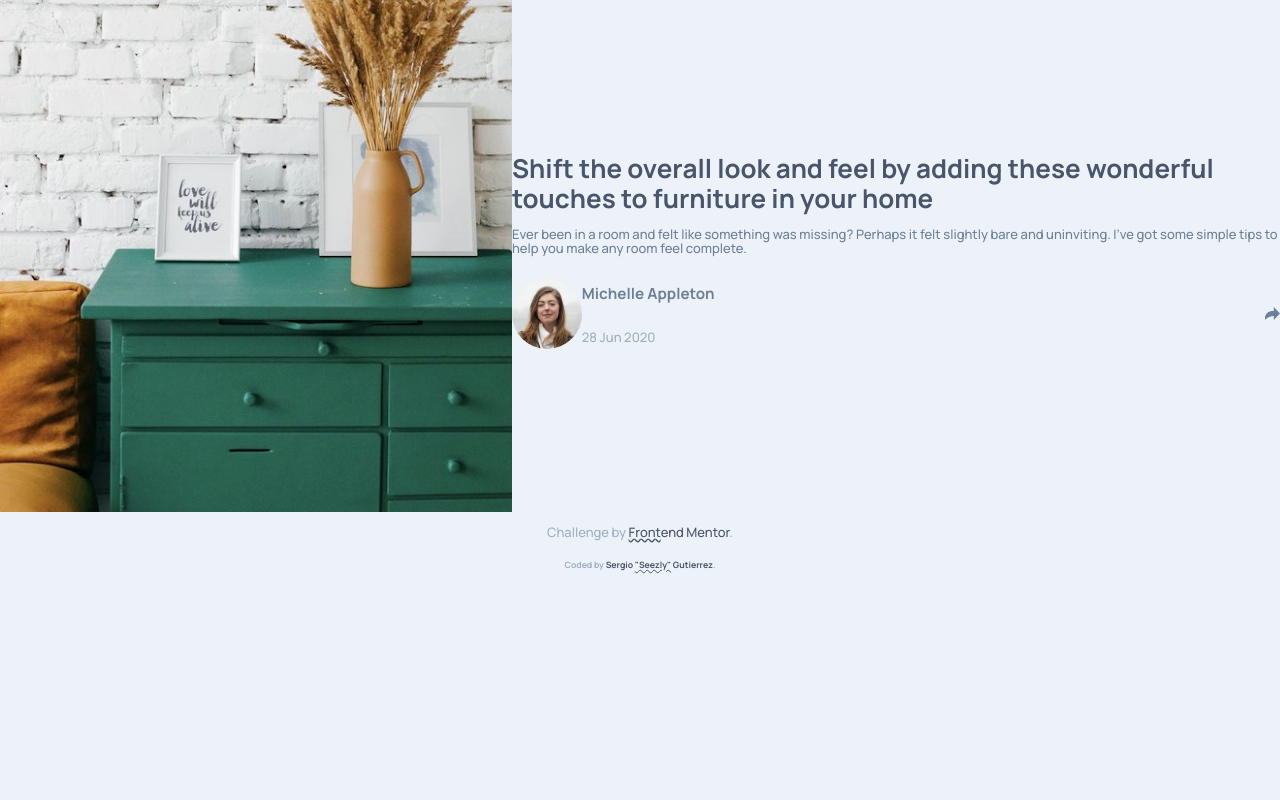
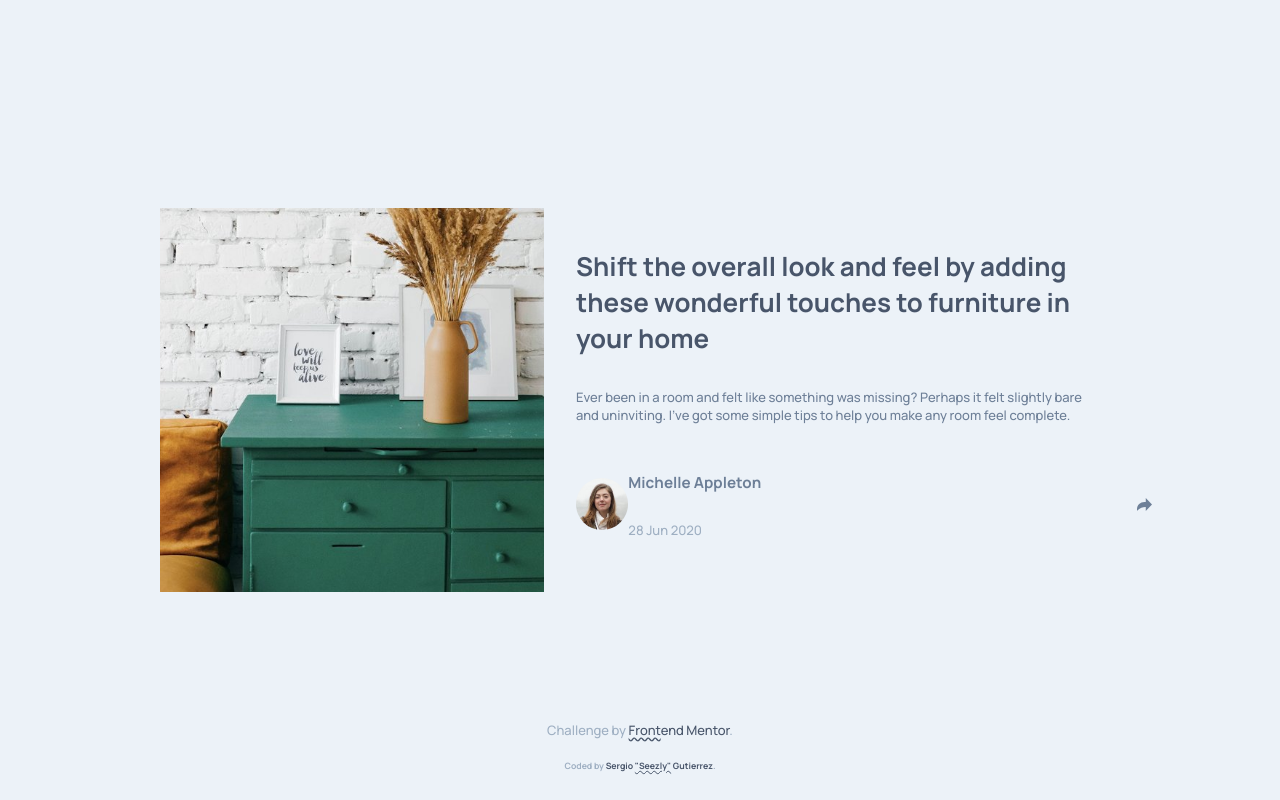
Before and after one commit to Seezly/article-preview, a plain HTML site: page index.html in a window 1280 px wide. Drawn offline with nearby package versions, Linux system fonts and the light colour scheme.

Commit message:
SCSS updated, initial margins added, initial hover added

```diff
--- a/js/app.js
+++ b/js/app.js
@@ -1,5 +1,10 @@
 const $imgAuthor = document.querySelector('.content__author__img'),
     $imgBg = document.querySelector('.img');
 
-$imgAuthor.style.height = window.getComputedStyle($imgAuthor).width
-$imgBg.style.height = window.getComputedStyle($imgBg).width
+$imgAuthor.style.height = window.getComputedStyle($imgAuthor).width;
+$imgBg.style.height = window.getComputedStyle($imgBg).width;
+
+window.addEventListener('resize', () => {
+    $imgAuthor.style.height = window.getComputedStyle($imgAuthor).width;
+    $imgBg.style.height = window.getComputedStyle($imgBg).width;
+});
--- a/scss/_body.scss
+++ b/scss/_body.scss
@@ -9,4 +9,10 @@ body {
     font-family: $fontFamily, 'Helvetica neue', Helvetica;
     font-size: $fontSize;
     font-weight: $fontWeightPrimary;
+    display: flex;
+    flex-direction: column;
+    align-items: center;
+    justify-content: center;
+    height: 100%;
+    line-height: normal;
 }
--- a/scss/_containers.scss
+++ b/scss/_containers.scss
@@ -2,6 +2,7 @@
     display: flex;
     justify-content: center;
     align-items: center;
+    width: 75%;
 
     .img {
         background: url('../images/drawers.jpg') no-repeat;
@@ -14,8 +15,11 @@
 
         &__inner {
 
+            & * {
+                margin: 2rem;
+            }
+
             &__title {
-                margin: 0;
                 color: $fontPrimary;
             }
         }
@@ -24,6 +28,7 @@
             display: flex;
             width: 100%;
             align-items: center;
+            margin: 2rem;
 
             &__img {
                 background: url('../images/avatar-michelle.jpg') no-repeat;
@@ -45,8 +50,16 @@
 
             &__share {
                 display: flex;
-                justify-content: flex-end;
+                justify-content: end;
                 width: 100%;
+
+                &__img {
+                    margin: 0 0 0 auto;
+
+                    &:hover {
+                        background-color: $fontTerciary;
+                    }
+                }
 
                 &__span {
                     display: none;
@@ -59,6 +72,8 @@
 .attribution {
     color: $fontTerciary;
     text-align: center;
+    position: absolute;
+    bottom: 1vh;
 
     a {
         color: $fontPrimary;
```
Also changed, not shown: css/main.css, 1 other file.
